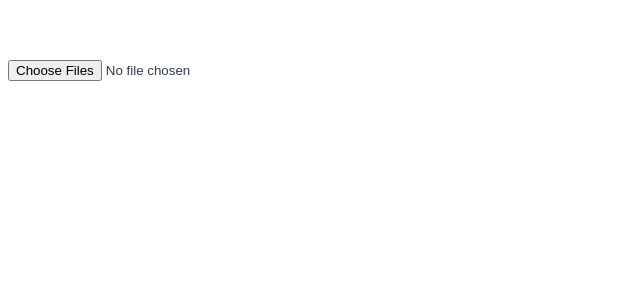
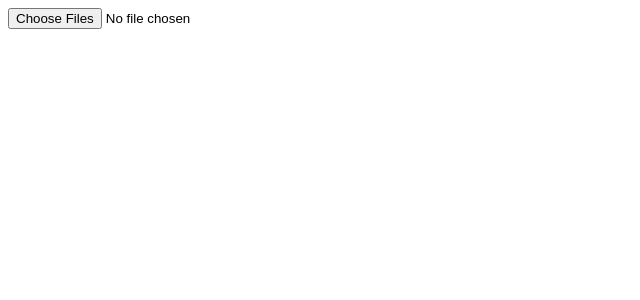
Before and after one commit to teledemic/beastprint, a Vue app: page / in a window 1280 px wide. Shown: the top 300 px of the page, without its empty margins (0-640 px from the left). Built offline with nearby package versions, Linux system fonts and the light colour scheme.

Commit message:
Printability

```diff
--- a/src/App.vue
+++ b/src/App.vue
@@ -1,7 +1,9 @@
 <template>
   <div id="app">
-    <input type="file" accept="text/xml" multiple @change="filesChange($event.target.files)" />
-    <div v-if="beasts">
+    <div v-if="!beasts.length">
+      <input type="file" accept="text/xml" multiple @change="filesChange($event.target.files)" />
+    </div>
+    <div v-if="beasts" class="beast-list">
       <Beast v-for="beast of beasts" :key="beast.name" :beast="beast" />
     </div>
   </div>
@@ -39,13 +41,16 @@ export default class App extends Vue {
         const attack = action.text[0].indexOf("Attack:");
         if (attack >= 0) {
           action.type = action.text[0].slice(0, attack + 7);
-          action.text[0] = action.text[0].slice(attack + 7, action.text[0].length);
+          action.text[0] = action.text[0].slice(
+            attack + 7,
+            action.text[0].length
+          );
         }
       }
       beast.trait = beast.trait.filter(item => item.name !== "Source");
     }
     console.log(beasts);
-    this.beasts = beasts;
+    this.beasts = beasts.slice(0, 12);
   }
   public async loadXML(file: File): Promise<any> {
     const xml: string = await new Promise((resolve, reject) => {
@@ -81,8 +86,11 @@ export default class App extends Vue {
   -webkit-font-smoothing: antialiased;
   -moz-osx-font-smoothing: grayscale;
   text-align: left;
-  color: #2c3e50;
-  margin-top: 60px;
+  color: black;
+}
+.beast-list {
+  display: flex;
+  flex-wrap: wrap;
 }
 @font-face {
   font-family: "MrEaves";
--- a/src/components/Beast.vue
+++ b/src/components/Beast.vue
@@ -134,10 +134,12 @@ export default class Beast extends Vue {
 <style scoped>
 .beast-card {
   font-style: normal;
-  width: 400px;
+  width: 360px;
   font-size: 15px;
   color: black;
   padding: 20px;
+  break-inside: avoid;
+  page-break-inside: avoid;
 }
 .divider {
   max-width: 100%;
```
